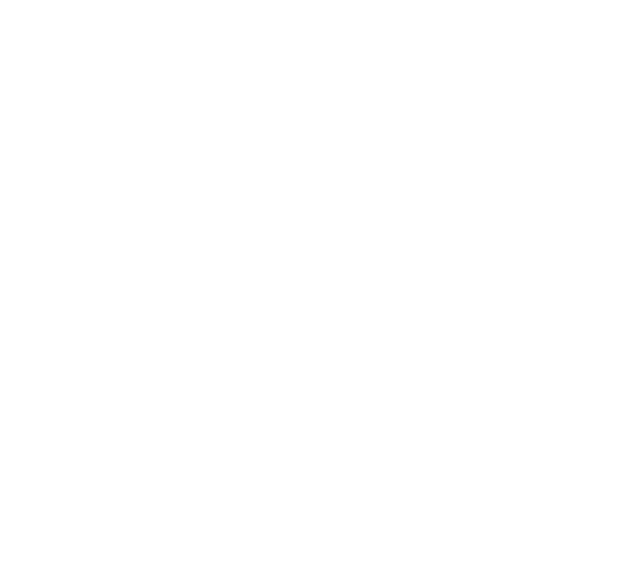
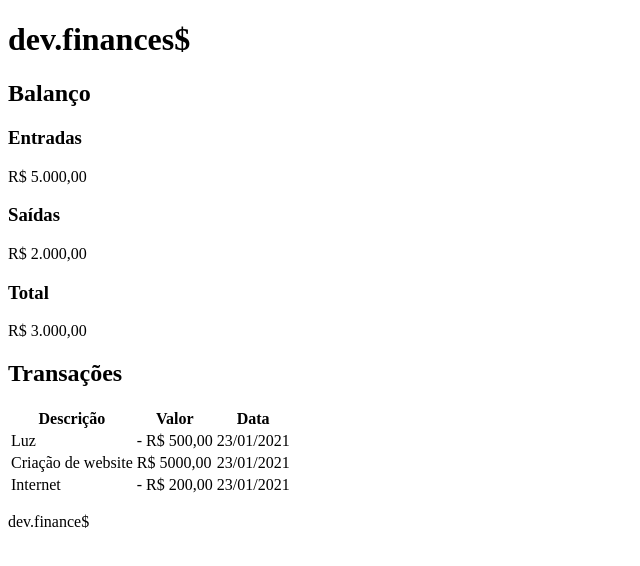
Before and after one commit to DouglasVarollo/maratona-discover, a plain HTML site: page index.html in a window 1280 px wide. Shown: the whole page, without its empty margins (0-640 px from the left). Drawn offline with Linux system fonts and the light colour scheme.

Commit message:
add base HTML structure

```diff
--- a/index.html
+++ b/index.html
@@ -5,5 +5,68 @@
     <meta name="viewport" content="width=device-width, initial-scale=1.0" />
     <title>dev.finance$</title>
   </head>
-  <body></body>
+  <body>
+    <header>
+      <h1 id="logo">dev.finances$</h1>
+    </header>
+
+    <main>
+      <section id="balance">
+        <h2>Balanço</h2>
+
+        <div class="card">
+          <h3>Entradas</h3>
+          <p>R$ 5.000,00</p>
+        </div>
+
+        <div class="card">
+          <h3>Saídas</h3>
+          <p>R$ 2.000,00</p>
+        </div>
+
+        <div class="card">
+          <h3>Total</h3>
+          <p>R$ 3.000,00</p>
+        </div>
+      </section>
+
+      <section id="transaction">
+        <h2>Transações</h2>
+
+        <table id="data-table">
+          <thead>
+            <tr>
+              <th>Descrição</th>
+              <th>Valor</th>
+              <th>Data</th>
+            </tr>
+          </thead>
+
+          <tbody>
+            <tr>
+              <td>Luz</td>
+              <td>- R$ 500,00</td>
+              <td>23/01/2021</td>
+            </tr>
+
+            <tr>
+              <td>Criação de website</td>
+              <td>R$ 5000,00</td>
+              <td>23/01/2021</td>
+            </tr>
+
+            <tr>
+              <td>Internet</td>
+              <td>- R$ 200,00</td>
+              <td>23/01/2021</td>
+            </tr>
+          </tbody>
+        </table>
+      </section>
+    </main>
+
+    <footer>
+      <p>dev.finance$</p>
+    </footer>
+  </body>
 </html>
```
